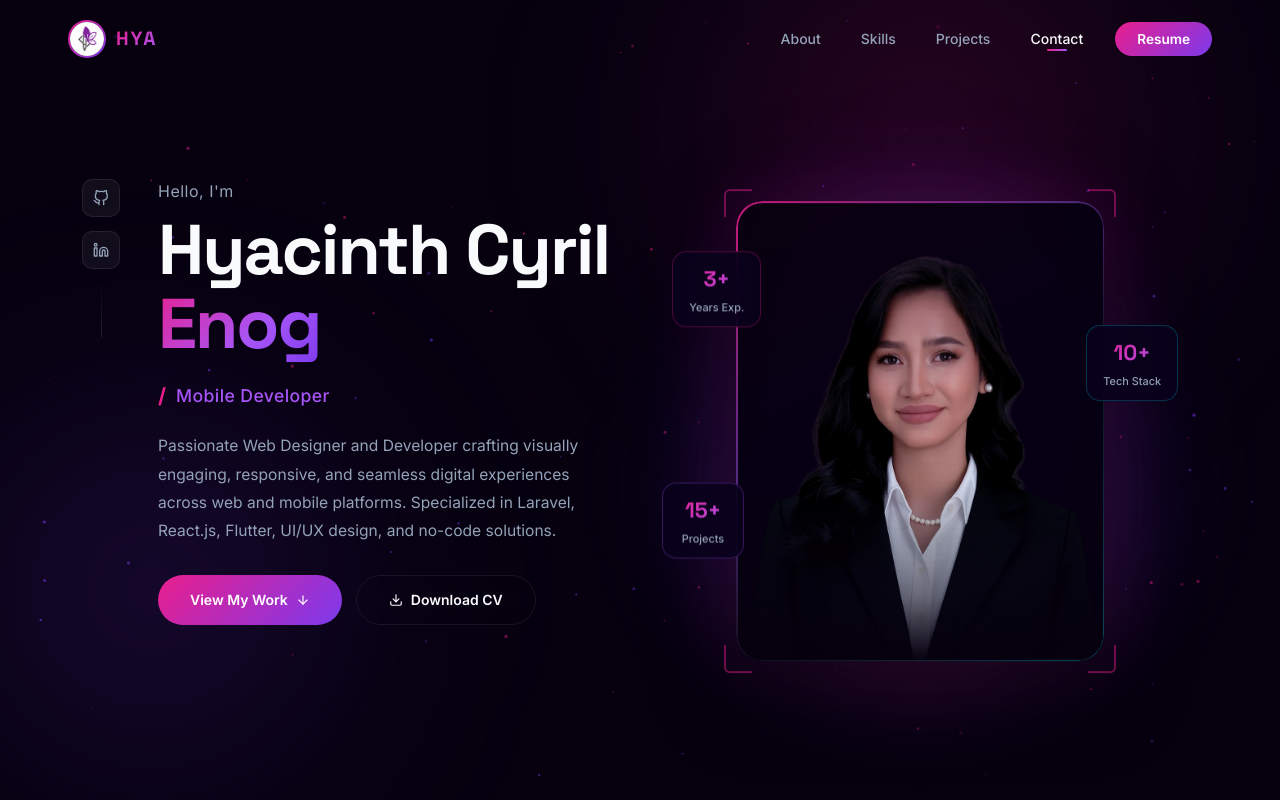
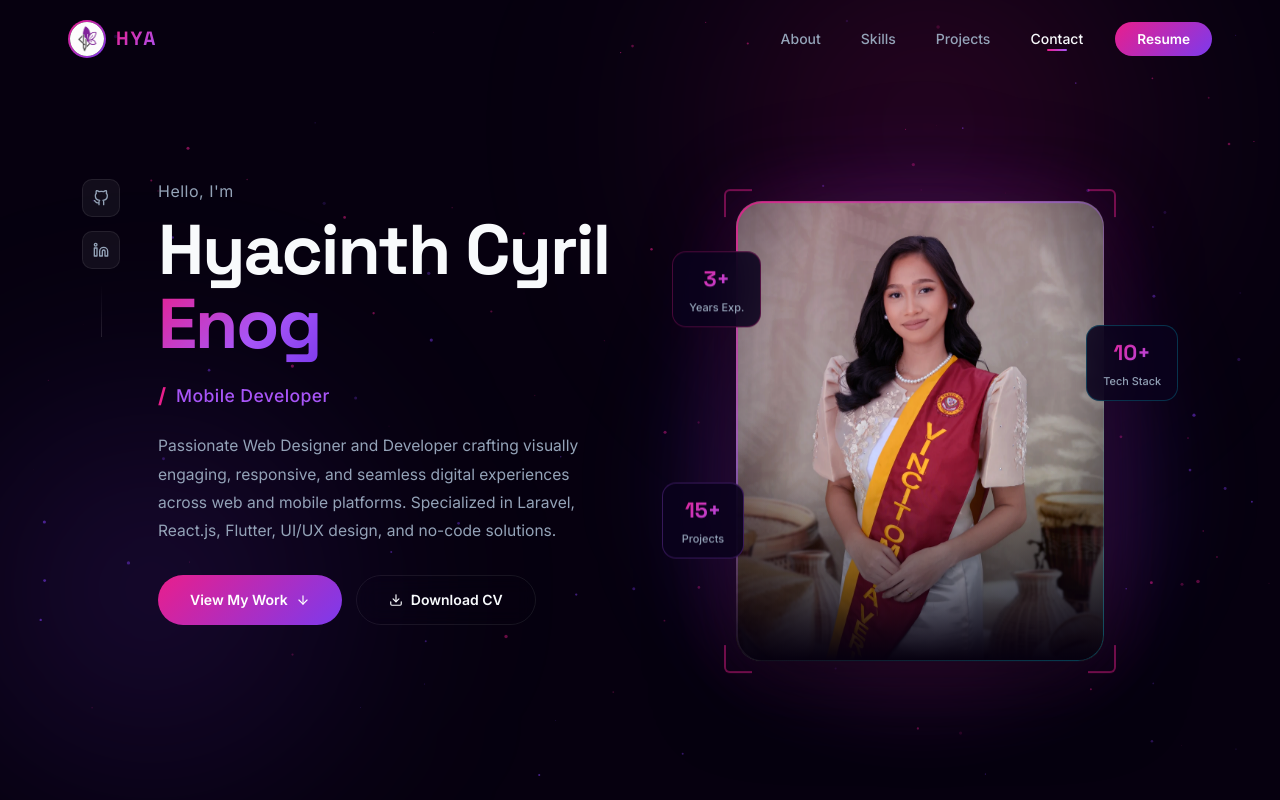
Before and after one commit to hyacinthcyril26/Portfolio, a React (Vite) app: page / in a window 1280 px wide. Shown: the top 800 px of the page. Built offline with nearby package versions, Linux system fonts and the light colour scheme; no server answers.

Commit message:
Add graduation image and update Hero component to use new image

```diff
--- a/src/components/Hero.jsx
+++ b/src/components/Hero.jsx
@@ -106,9 +106,12 @@ export default function Hero() {
               {/* Framed studio portrait */}
               <div className="hero-portrait">
                 <img
-                  src={publicUrl('hero-portrait.webp')}
+                  src={publicUrl('hero-graduation.webp')}
                   alt="Hyacinth Cyril Enog"
                   className="hero-profile-img"
+                  width={1000}
+                  height={1502}
+                  fetchPriority="high"
                   draggable={false}
                 />
                 <span className="portrait-grade" />
```
Also changed, not shown: public/hero-graduation.webp (added), 1 other file (tests, documents, lock files or other folders).
